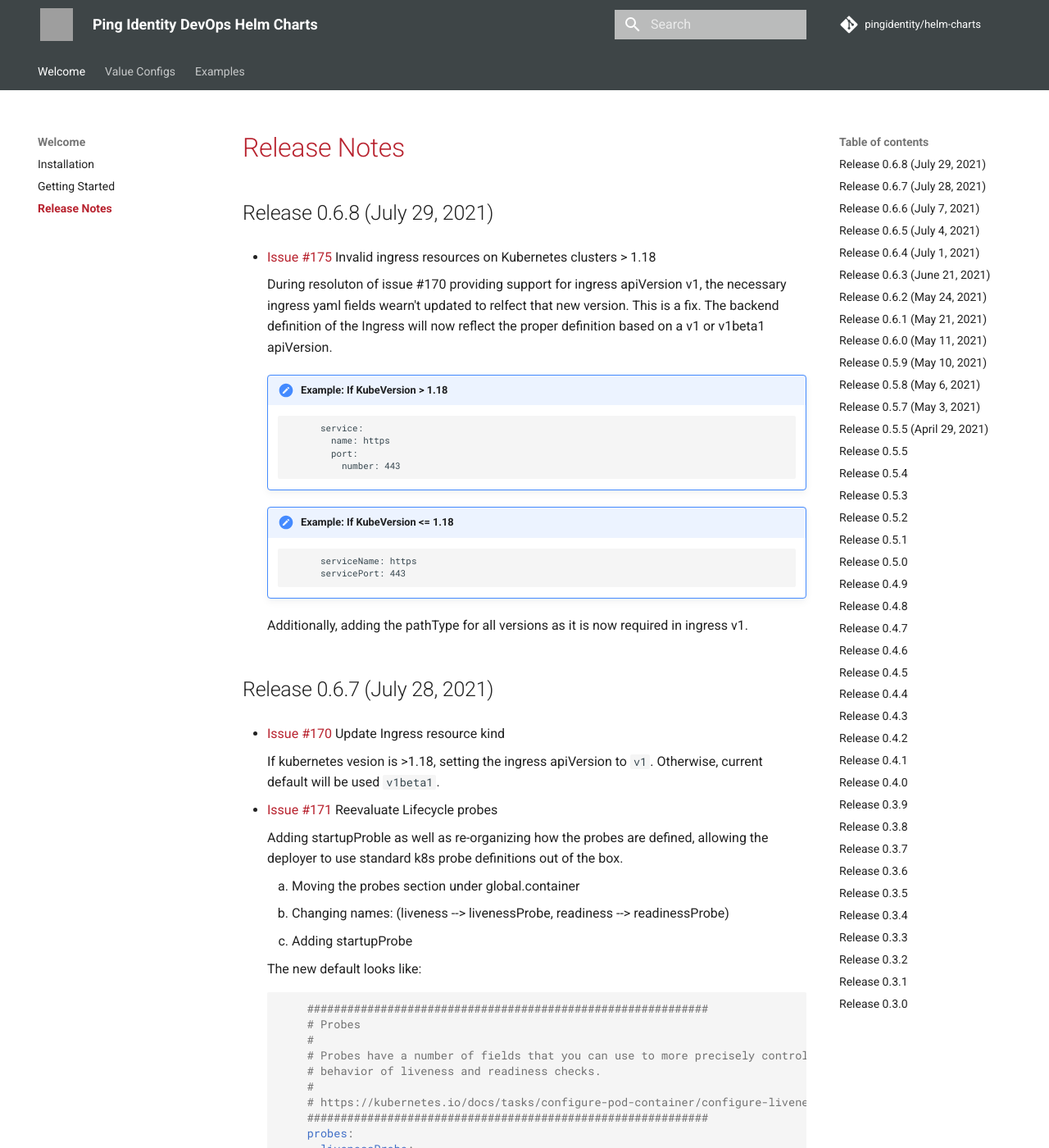
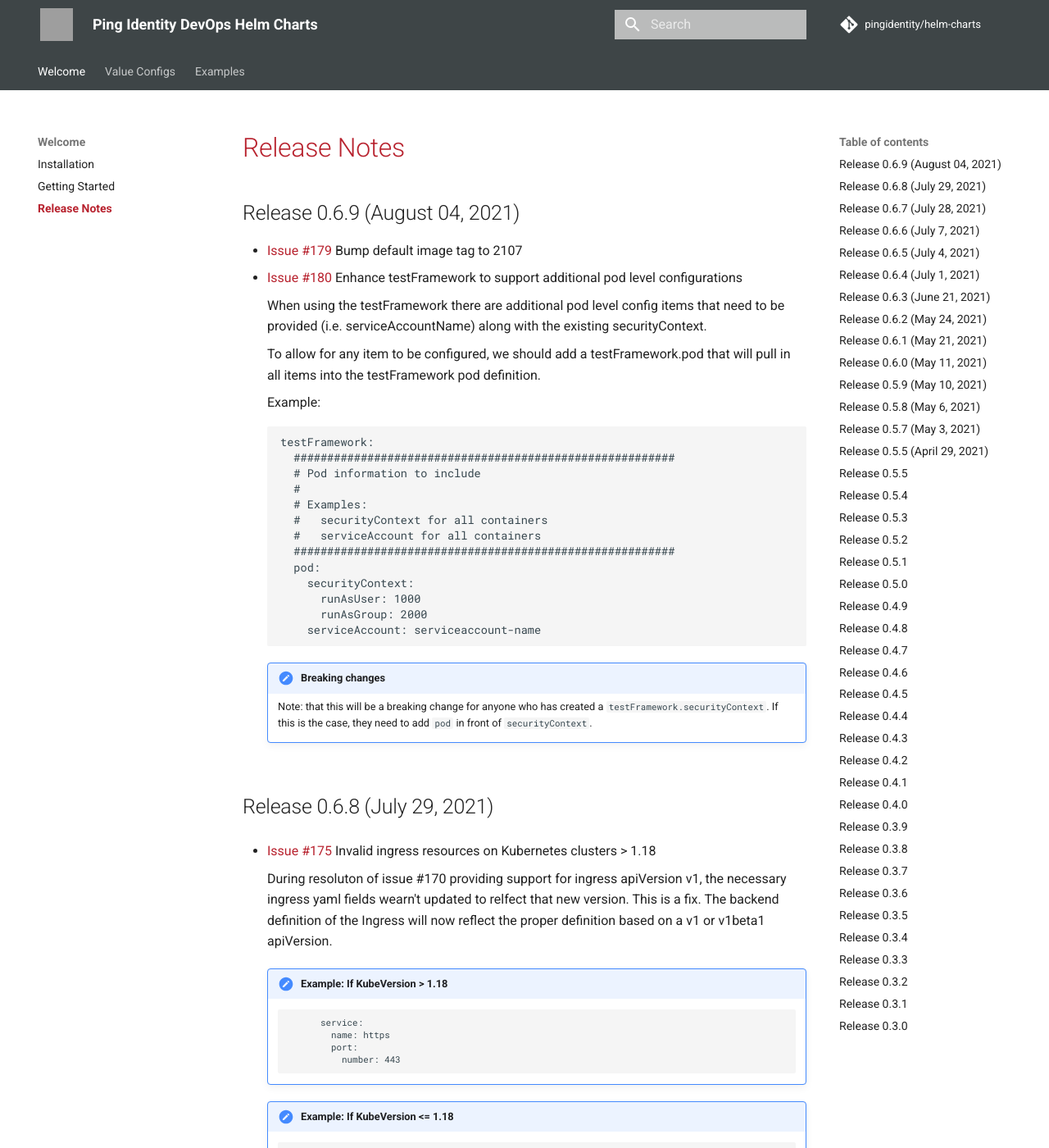
Before and after one commit to pingidentity/helm-charts, an MkDocs documentation site: the page built from docs/release-notes.md, in a window 1280 px wide and 1400 px high. Shown: the whole window at 82% size. Built offline with MkDocs 1.6.1 and Material for MkDocs 9.7.7, drawn with Linux system fonts in a browser that asks for light colours; comment, search, counter and statistics services are not loaded; grey boxes are pictures that could not be loaded.

Commit message:
Release 0.6.9 - Resolving issues 179, 180

````diff
--- a/docs/release-notes.md
+++ b/docs/release-notes.md
@@ -1,4 +1,32 @@
 # Release Notes
+
+## Release 0.6.9 (August 04, 2021)
+
+* [Issue #179](https://github.com/pingidentity/helm-charts/issues/179) Bump default image tag to 2107
+* [Issue #180](https://github.com/pingidentity/helm-charts/issues/180) Enhance testFramework to support additional pod level configurations
+
+    When using the testFramework there are additional pod level config items that need to be provided (i.e. serviceAccountName) along with the existing securityContext.
+
+    To allow for any item to be configured, we should add a testFramework.pod that will pull in all items into the testFramework pod definition.
+
+    Example:
+    ```
+    testFramework:
+      #########################################################
+      # Pod information to include
+      #
+      # Examples:
+      #   securityContext for all containers
+      #   serviceAccount for all containers
+      #########################################################
+      pod:
+        securityContext:
+          runAsUser: 1000
+          runAsGroup: 2000
+        serviceAccount: serviceaccount-name
+    ```
+    !!! note "Breaking changes"
+        Note: that this will be a breaking change for anyone who has created a `testFramework.securityContext`.  If this is the case, they need to add `pod` in front of `securityContext`.
 
 ## Release 0.6.8 (July 29, 2021)
 
````
Also changed, not shown: 3 other files.
